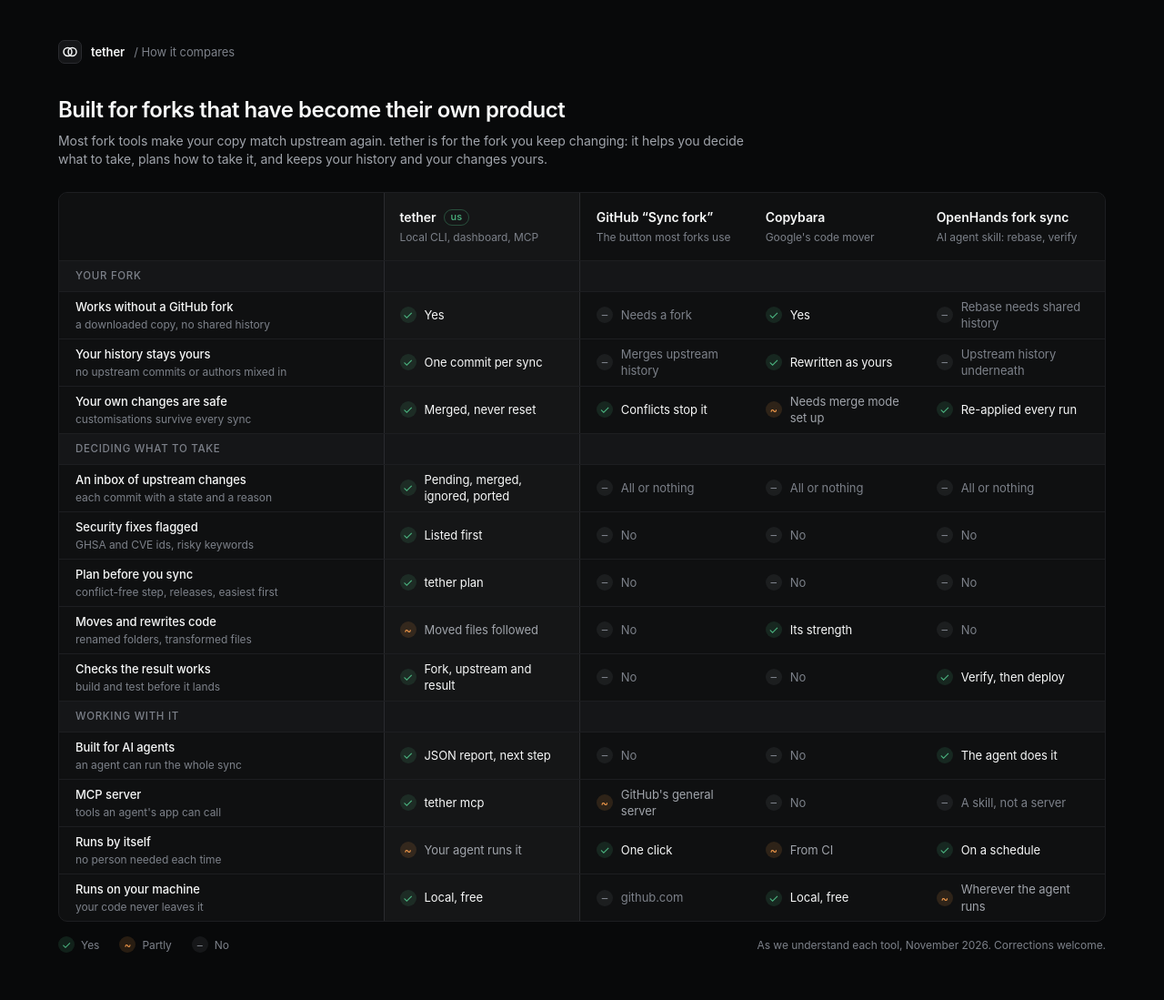
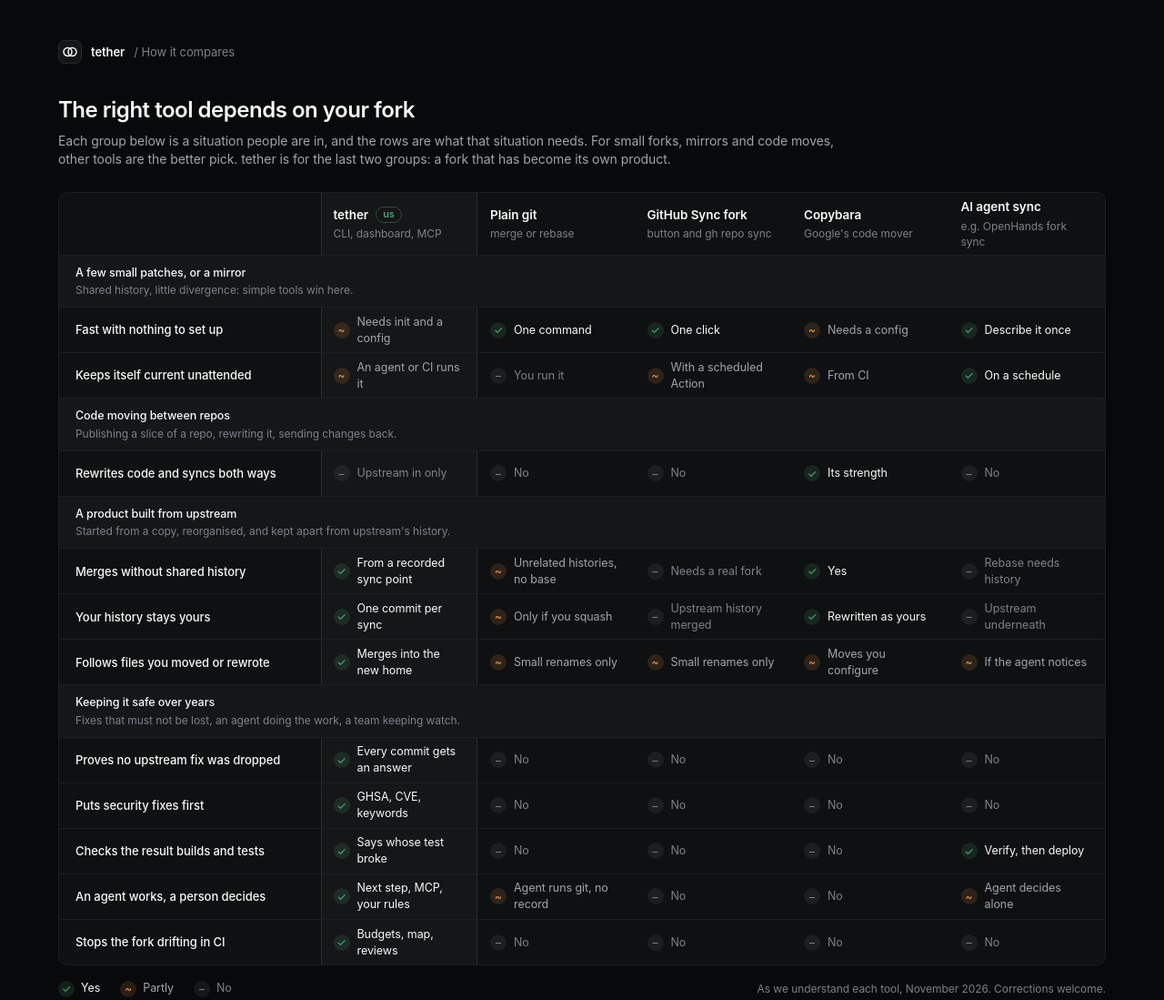
Before and after one commit to Punit-Dethe/tether, a plain HTML site: page docs/compare/compare.html in a window 1280 px wide. Shown: the whole page at 91% size. Drawn offline with Linux system fonts and the light colour scheme.

Commit message:
Compare tools by the situation each one suits
The table now starts from the situations people are in (small patches or a mirror, moving code between repos, a product built from upstream, keeping it safe for years) and compares plain git, GitHub Sync fork, Copybara and scheduled agent sync with tether on what each situation needs. Where simpler tools win, the table and README say so.

```diff
--- a/docs/compare/compare.html
+++ b/docs/compare/compare.html
@@ -1,14 +1,14 @@
 <!doctype html>
 <!-- The source of docs/screenshots/compare.png. Same look as `tether ui`.
-     Re-render: msedge --headless=new --screenshot=… --window-size=1440,1010
+     Re-render: msedge --headless=new --screenshot=<png> --window-size=1440,1300
      --force-device-scale-factor=2 docs/compare/compare.html -->
 <html lang="en">
 <head>
 <meta charset="utf-8">
 <title>tether compared</title>
 <style>
-:root{--font:Inter,"Inter Variable",ui-sans-serif,system-ui,-apple-system,"Segoe UI Variable Text","Segoe UI",sans-serif;--mono:"JetBrains Mono",ui-monospace,"Cascadia Code","SF Mono",Consolas,monospace;
---bg:#08090a;--panel:#0f1011;--raise:#151618;--line:#1d1e21;--line2:#2a2b2f;--tx:#f7f8f8;--tx2:#a0a4ab;--tx3:#7c8089;--ok:#4cb782;--warn:#f2994a;--bad:#eb5757;--info:#4ea7fc}
+:root{--font:Inter,"Inter Variable",ui-sans-serif,system-ui,-apple-system,"Segoe UI Variable Text","Segoe UI",sans-serif;
+--bg:#08090a;--panel:#0f1011;--raise:#151618;--line:#1d1e21;--line2:#2a2b2f;--tx:#f7f8f8;--tx2:#a0a4ab;--tx3:#7c8089;--ok:#4cb782;--warn:#f2994a}
 *{box-sizing:border-box}
 body{margin:0;background:var(--bg);color:var(--tx);font:13px/1.45 var(--font);letter-spacing:-.005em;-webkit-font-smoothing:antialiased}
 .wrap{max-width:1312px;margin:0 auto;padding:44px 64px 48px}
@@ -16,70 +16,67 @@ body{margin:0;background:var(--bg);color:var(--tx);font:13px/1.45 var(--font);le
 .logo{width:26px;height:26px;border-radius:7px;background:var(--raise);border:1px solid var(--line2);display:grid;place-items:center;color:var(--tx)}
 .top b{color:var(--tx);font-weight:600}
 h1{font-size:24px;font-weight:600;letter-spacing:-.02em;margin:0 0 6px}
-.lede{color:var(--tx2);margin:0 0 26px;font-size:14px;max-width:760px}
+.lede{color:var(--tx2);margin:0 0 26px;font-size:14px;max-width:860px}
 .card{background:var(--panel);border:1px solid var(--line);border-radius:10px;overflow:hidden}
-table{width:100%;border-collapse:collapse}
-th,td{text-align:left;padding:0 18px;border-bottom:1px solid var(--line);vertical-align:middle}
+table{width:100%;border-collapse:collapse;table-layout:fixed}
+th,td{text-align:left;padding:0 14px;border-bottom:1px solid var(--line);vertical-align:middle}
 tr:last-child td{border-bottom:0}
-thead th{height:74px;font-weight:500;color:var(--tx2);background:var(--panel)}
-thead th .n{display:block;color:var(--tx);font-size:14px;font-weight:600}
+thead th{height:68px;font-weight:500}
+thead th .n{display:flex;align-items:center;gap:8px;color:var(--tx);font-size:13.5px;font-weight:600}
 thead th .k{display:block;color:var(--tx3);font-size:12px;font-weight:400;margin-top:2px}
+col.f{width:25%}
 th.us,td.us{background:rgba(255,255,255,.025);box-shadow:inset 1px 0 0 var(--line2),inset -1px 0 0 var(--line2)}
-thead th.us .n{display:flex;align-items:center;gap:8px}
 .tag{font-size:11px;font-weight:500;color:var(--ok);border:1px solid rgba(76,183,130,.35);border-radius:9px;padding:0 7px;height:18px;display:inline-flex;align-items:center}
-td{height:52px}
-td.f{width:31%}
+td{height:50px}
+td.f{padding-left:18px}
 td.f b{display:block;font-weight:500}
-td.f span{display:block;color:var(--tx3);font-size:12px;margin-top:1px}
-.sec td{height:34px;background:var(--raise);color:var(--tx3);font-size:11.5px;font-weight:500;text-transform:uppercase;letter-spacing:.06em}
+.sec td{height:auto;padding:10px 18px;background:var(--raise);border-bottom:1px solid var(--line)}
 .sec td.us{background:var(--raise)}
-.v{display:flex;align-items:center;gap:9px;color:var(--tx2)}
-.v i{width:18px;height:18px;border-radius:50%;flex:none;display:grid;place-items:center;font-style:normal}
-.y i{background:rgba(76,183,130,.14);color:var(--ok)}
+.sec .h{color:var(--tx);font-weight:500;font-size:12.5px}
+.sec .d{color:var(--tx3);font-size:12px;margin-top:1px}
+.v{display:flex;align-items:center;gap:8px;color:var(--tx2);font-size:12.5px}
+.v i{width:18px;height:18px;border-radius:50%;flex:none;display:grid;place-items:center;font-style:normal;font-size:12px}
+.y{color:var(--tx)}.y i{background:rgba(76,183,130,.14);color:var(--ok)}
 .p i{background:rgba(242,153,74,.14);color:var(--warn)}
-.x i{background:rgba(124,128,137,.12);color:var(--tx3)}
-.y{color:var(--tx)}
-.x{color:var(--tx3)}
-svg{display:block}
-.foot{color:var(--tx3);font-size:12px;margin-top:16px;display:flex;gap:22px}
-.foot span{display:flex;align-items:center;gap:7px}
+.x{color:var(--tx3)}.x i{background:rgba(124,128,137,.12);color:var(--tx3)}
+.foot{color:var(--tx3);font-size:12px;margin-top:16px;display:flex;gap:22px;align-items:center}
+.foot>span{display:flex;align-items:center;gap:7px}
 </style>
 </head>
 <body>
 <div class="wrap">
   <div class="top"><div class="logo"><svg width="16" height="12" viewBox="0 0 16 12" fill="none" stroke="currentColor" stroke-width="1.5"><circle cx="5.5" cy="6" r="4.5"/><circle cx="10.5" cy="6" r="4.5"/></svg></div><b>tether</b><span>/ How it compares</span></div>
-  <h1>Built for forks that have become their own product</h1>
-  <p class="lede">Most fork tools make your copy match upstream again. tether is for the fork you keep changing: it helps you decide what to take, plans how to take it, and keeps your history and your changes yours.</p>
-  <div class="card">
-  <table id="t"></table>
-  </div>
-  <div class="foot"><span><i class="v y"><i>✓</i></i>Yes</span><span><i class="v p"><i>~</i></i>Partly</span><span><i class="v x"><i>–</i></i>No</span><span style="margin-left:auto">As we understand each tool, November 2026. Corrections welcome.</span></div>
+  <h1>The right tool depends on your fork</h1>
+  <p class="lede">Each group below is a situation people are in, and the rows are what that situation needs. For small forks, mirrors and code moves, other tools are the better pick. tether is for the last two groups: a fork that has become its own product.</p>
+  <div class="card"><table id="t"></table></div>
+  <div class="foot"><span class="v y"><i>✓</i>Yes</span><span class="v p"><i>~</i>Partly</span><span class="v x"><i>–</i>No</span><span style="margin-left:auto">As we understand each tool, November 2026. Corrections welcome.</span></div>
 </div>
 <script>
-const COLS=[["tether","Local CLI, dashboard, MCP",true],["GitHub “Sync fork”","The button most forks use",false],["Copybara","Google's code mover",false],["OpenHands fork sync","AI agent skill: rebase, verify",false]];
-// [feature, detail, [tether, github, copybara, openhands]] — each cell: [y|p|x, note]
+const COLS=[["tether","CLI, dashboard, MCP",true],["Plain git","merge or rebase",false],["GitHub Sync fork","button and gh repo sync",false],["Copybara","Google's code mover",false],["AI agent sync","e.g. OpenHands fork sync",false]];
+// Sections are situations; rows are what that situation needs.
+// Cells, in column order: [y|p|x, note].
 const ROWS=[
- ["Your fork"],
- ["Works without a GitHub fork","a downloaded copy, no shared history",[["y","Yes"],["x","Needs a fork"],["y","Yes"],["x","Rebase needs shared history"]]],
- ["Your history stays yours","no upstream commits or authors mixed in",[["y","One commit per sync"],["x","Merges upstream history"],["y","Rewritten as yours"],["x","Upstream history underneath"]]],
- ["Your own changes are safe","customisations survive every sync",[["y","Merged, never reset"],["y","Conflicts stop it"],["p","Needs merge mode set up"],["y","Re-applied every run"]]],
- ["Deciding what to take"],
- ["An inbox of upstream changes","each commit with a state and a reason",[["y","Pending, merged, ignored, ported"],["x","All or nothing"],["x","All or nothing"],["x","All or nothing"]]],
- ["Security fixes flagged","GHSA and CVE ids, risky keywords",[["y","Listed first"],["x","No"],["x","No"],["x","No"]]],
- ["Plan before you sync","conflict-free step, releases, easiest first",[["y","tether plan"],["x","No"],["x","No"],["x","No"]]],
- ["Moves and rewrites code","renamed folders, transformed files",[["p","Moved files followed"],["x","No"],["y","Its strength"],["x","No"]]],
- ["Checks the result works","build and test before it lands",[["y","Fork, upstream and result"],["x","No"],["x","No"],["y","Verify, then deploy"]]],
- ["Working with it"],
- ["Built for AI agents","an agent can run the whole sync",[["y","JSON report, next step"],["x","No"],["x","No"],["y","The agent does it"]]],
- ["MCP server","tools an agent's app can call",[["y","tether mcp"],["p","GitHub's general server"],["x","No"],["x","A skill, not a server"]]],
- ["Runs by itself","no person needed each time",[["p","Your agent runs it"],["y","One click"],["p","From CI"],["y","On a schedule"]]],
- ["Runs on your machine","your code never leaves it",[["y","Local, free"],["x","github.com"],["y","Local, free"],["p","Wherever the agent runs"]]],
+ ["A few small patches, or a mirror","Shared history, little divergence: simple tools win here."],
+ ["Fast with nothing to set up",[["p","Needs init and a config"],["y","One command"],["y","One click"],["p","Needs a config"],["y","Describe it once"]]],
+ ["Keeps itself current unattended",[["p","An agent or CI runs it"],["x","You run it"],["p","With a scheduled Action"],["p","From CI"],["y","On a schedule"]]],
+ ["Code moving between repos","Publishing a slice of a repo, rewriting it, sending changes back."],
+ ["Rewrites code and syncs both ways",[["x","Upstream in only"],["x","No"],["x","No"],["y","Its strength"],["x","No"]]],
+ ["A product built from upstream","Started from a copy, reorganised, and kept apart from upstream's history."],
+ ["Merges without shared history",[["y","From a recorded sync point"],["p","Unrelated histories, no base"],["x","Needs a real fork"],["y","Yes"],["x","Rebase needs history"]]],
+ ["Your history stays yours",[["y","One commit per sync"],["p","Only if you squash"],["x","Upstream history merged"],["y","Rewritten as yours"],["x","Upstream underneath"]]],
+ ["Follows files you moved or rewrote",[["y","Merges into the new home"],["p","Small renames only"],["p","Small renames only"],["p","Moves you configure"],["p","If the agent notices"]]],
+ ["Keeping it safe over years","Fixes that must not be lost, an agent doing the work, a team keeping watch."],
+ ["Proves no upstream fix was dropped",[["y","Every commit gets an answer"],["x","No"],["x","No"],["x","No"],["x","No"]]],
+ ["Puts security fixes first",[["y","GHSA, CVE, keywords"],["x","No"],["x","No"],["x","No"],["x","No"]]],
+ ["Checks the result builds and tests",[["y","Says whose test broke"],["x","No"],["x","No"],["x","No"],["y","Verify, then deploy"]]],
+ ["An agent works, a person decides",[["y","Next step, MCP, your rules"],["p","Agent runs git, no record"],["x","No"],["x","No"],["p","Agent decides alone"]]],
+ ["Stops the fork drifting in CI",[["y","Budgets, map, reviews"],["x","No"],["x","No"],["x","No"],["x","No"]]],
 ];
 const icon={y:"✓",p:"~",x:"–"};
-let h="<thead><tr><th></th>"+COLS.map(([n,k,us])=>`<th class="${us?"us":""}"><span class="n">${n}${us?'<span class="tag">us</span>':""}</span><span class="k">${k}</span></th>`).join("")+"</tr></thead><tbody>";
+let h=`<colgroup><col class="f">${COLS.map(()=>"<col>").join("")}</colgroup><thead><tr><th></th>`+COLS.map(([n,k,us])=>`<th class="${us?"us":""}"><span class="n">${n}${us?'<span class="tag">us</span>':""}</span><span class="k">${k}</span></th>`).join("")+"</tr></thead><tbody>";
 for(const r of ROWS){
-  if(r.length===1){h+=`<tr class="sec"><td>${r[0]}</td>${COLS.map(([,,us])=>`<td class="${us?"us":""}"></td>`).join("")}</tr>`;continue}
-  h+=`<tr><td class="f"><b>${r[0]}</b><span>${r[1]}</span></td>`+r[2].map(([k,note],i)=>`<td class="${i===0?"us":""}"><span class="v ${k}"><i>${icon[k]}</i>${note}</span></td>`).join("")+"</tr>";
+  if(typeof r[1]==="string"){h+=`<tr class="sec"><td colspan="${COLS.length+1}"><div class="h">${r[0]}</div><div class="d">${r[1]}</div></td></tr>`;continue}
+  h+=`<tr><td class="f"><b>${r[0]}</b></td>`+r[1].map(([k,note],i)=>`<td class="${i===0?"us":""}"><span class="v ${k}"><i>${icon[k]}</i>${note}</span></td>`).join("")+"</tr>";
 }
 document.getElementById("t").innerHTML=h+"</tbody>";
 </script>
```
Also changed, not shown: docs/screenshots/compare.png, 1 other file.
